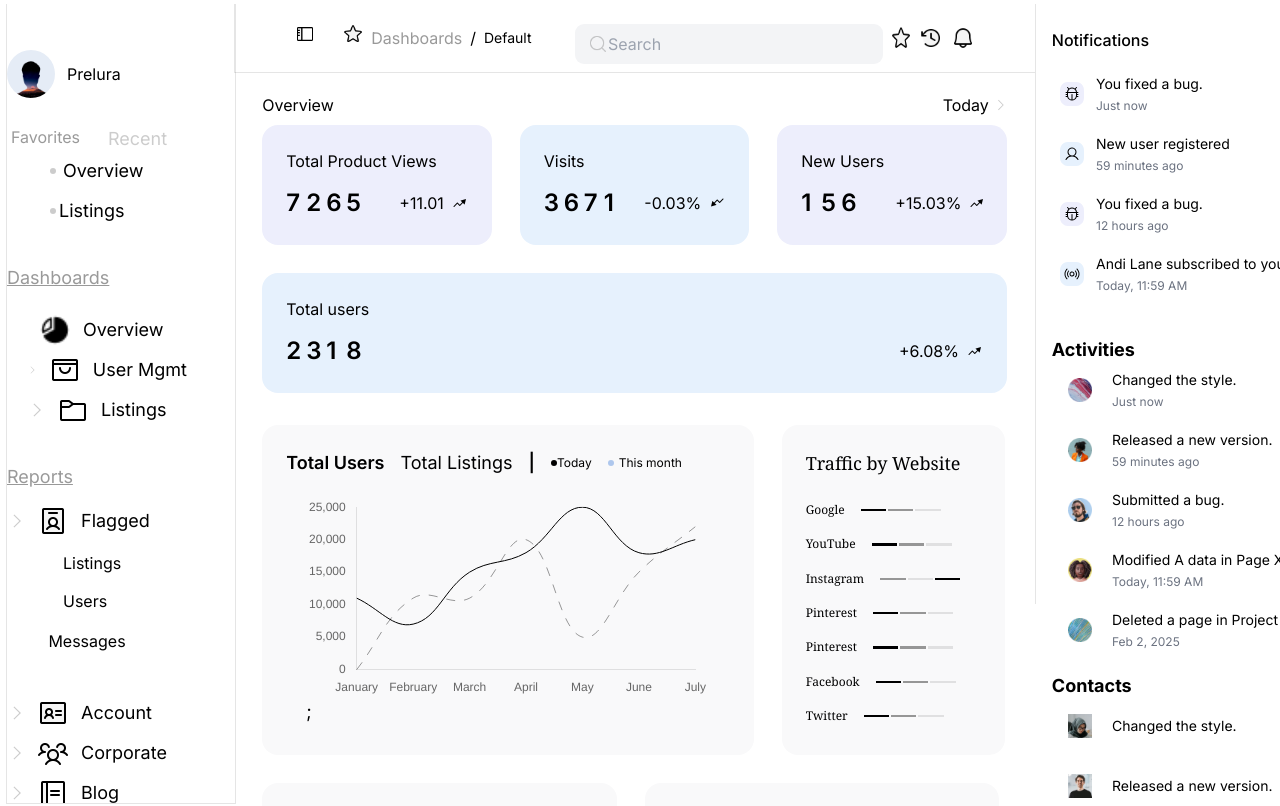
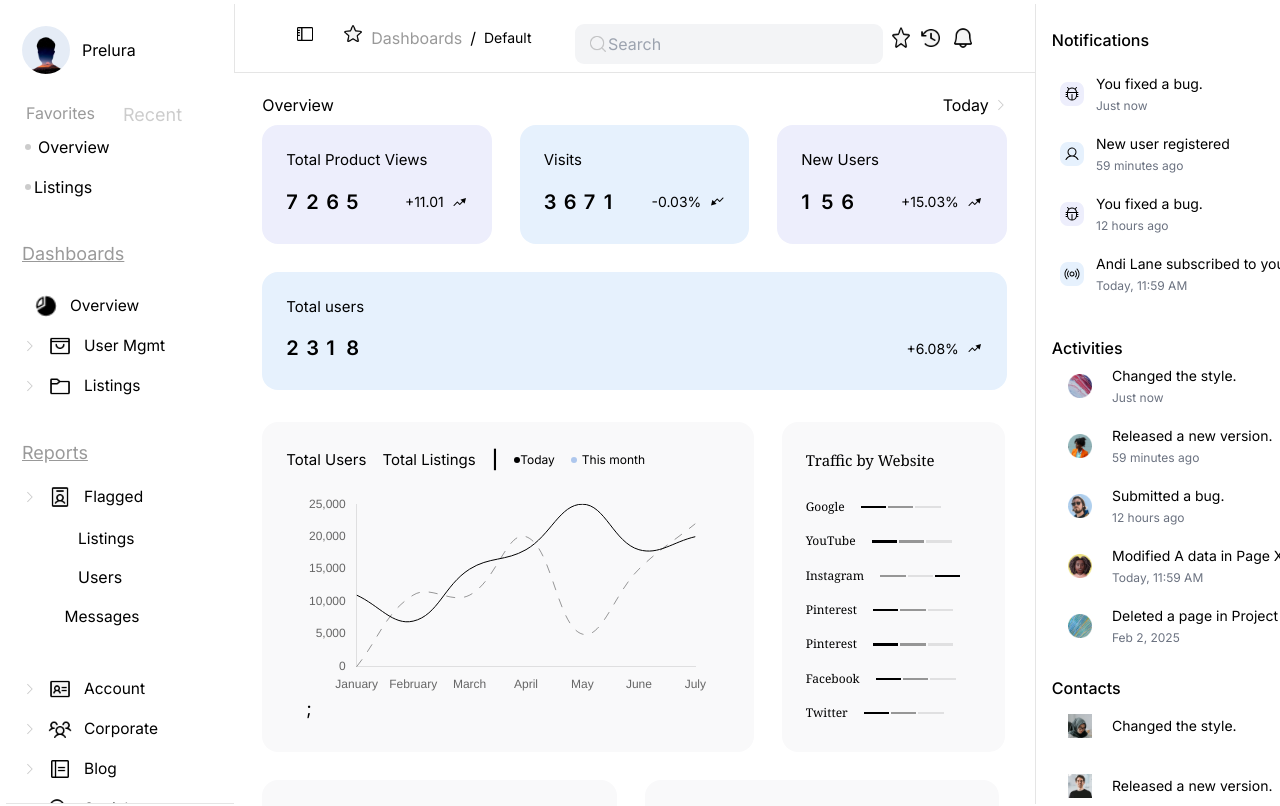
Before and after one commit to dijayst/prelura, a React (Create React App) app: page / in a window 1280 px wide. Shown: the top 806 px of the page. Built offline with nearby package versions, Linux system fonts and the light colour scheme.

Commit message:
inprogress

```diff
--- a/src/App.css
+++ b/src/App.css
@@ -13,7 +13,9 @@ body {
   margin: 0;
   padding: 4px 6px ;
   font-family: "Inter", serif;
-  height: 100vh;
+
+  height: 100%;
+  background-color: white;
 
 }
 
--- a/src/App.js
+++ b/src/App.js
@@ -50,7 +50,9 @@ function App() {
 
 
   return (
-    <div className={`flex h-screen bg-white ${darkMode ? "dark" : ""}`}>
+    <div
+      className={`flex h-screen bg-white min-h-screen ${darkMode ? "dark" : ""}`}
+    >
       <Sidebar isOpen={isOpen} />
       <Content
         isOpen={isOpen}
--- a/src/navbar/Content .js
+++ b/src/navbar/Content .js
@@ -35,7 +35,7 @@ function Content({ isOpen, setIsOpen, toggleDarkMode, darkMode }) {
   return (
     <div
       className="relative flex   flex-grow md:ml-[18%] ml-0  pb-[200px]
-    w-full m-0 p-0   flex-col md:flex-row dark:bg-gray-900 h-[100%] "
+    w-full m-0 p-0   flex-col md:flex-row dark:bg-gray-900  bg-white min-h-screen"
     >
       <div className="md:w-[77%]  w-full ">
         <section className="border border-[#0000001a] border-r-0 border-t-0  flex w-full pr-8 md:pl-8 pl-2 justify-between">
@@ -305,7 +305,8 @@ function Content({ isOpen, setIsOpen, toggleDarkMode, darkMode }) {
                 transition-transform
                 duration-300
                 ease
-                hover:translate-x-2"
+                hover:translate-x-2 font-inter font-normal text-[15px]
+                "
                 >
                   {notification.text}
                 </p>
@@ -314,7 +315,7 @@ function Content({ isOpen, setIsOpen, toggleDarkMode, darkMode }) {
                   justify-between
 "
                 >
-                  <div className="flex font-inter font-semibold text-[24px]">
+                  <div className="flex font-inter font-semibold text-[20px] ">
                     {[
                       notification.Numberofproduct1,
                       notification.Numberofproduct2,
@@ -328,7 +329,7 @@ function Content({ isOpen, setIsOpen, toggleDarkMode, darkMode }) {
                         onMouseLeave={() => handleMouseLeave(cardIdx, digitIdx)}
                       >
                         <span
-                          className={`absolute transition-transform duration-300 ${
+                          className={`absolute transition-transform duration-300  ${
                             hoveredDigits[cardIdx]?.[digitIdx]
                               ? "-translate-y-full opacity-0"
                               : "translate-y-0 opacity-100"
@@ -358,7 +359,7 @@ function Content({ isOpen, setIsOpen, toggleDarkMode, darkMode }) {
                 transition-transform
                 duration-300
                 ease
-                hover:translate-x-2"
+                hover:translate-x-2 font-inter font-normal text-[14px]"
                     >
                       {notification.percentage}
                     </p>
@@ -386,8 +387,12 @@ function Content({ isOpen, setIsOpen, toggleDarkMode, darkMode }) {
 "
               >
                 <div className="flex gap-4 font-semibold ">
-                  <div>Total Users</div>
-                  <div className="font-normal">Total Listings</div>
+                  <div className="font-inter font-normal text-[15px]">
+                    Total Users
+                  </div>
+                  <div className="font-inter font-normal text-[15px]">
+                    Total Listings
+                  </div>
                   <div>|</div>
                   <div className="flex items-center gap-1.25 font-normal text-xs">
                     <div className="rounded-[16px] h-[6px] w-[6px] bg-black"></div>
@@ -405,7 +410,7 @@ function Content({ isOpen, setIsOpen, toggleDarkMode, darkMode }) {
                 className="p-6 md:w-[30%] md:h-[330px] flex  flex-col bg-[#f9f9fa] rounded-[16px] font-serif text-lg font-normal  w-full !important  gap-4
 "
               >
-                <p className="md:transition-transform md:duration-300 md:ease group md:hover:translate-x-[10px]">
+                <p className="md:transition-transform md:duration-300 md:ease group md:hover:translate-x-[10px] font-inter font-normal text-[15px]">
                   Traffic by Website
                 </p>
                 <div className="md:transition-transform md:duration-300 md:ease md:text-xs md:font-normal group md:hover:translate-x-[10px]">
@@ -498,7 +503,7 @@ w-[full]"
                 className="font-serif md:w-[47.6%] md:h-[280px] bg-[#f9f9fa] rounded-[16px] p-6 text-lg font-semibold
 "
               >
-                <h2 className="md:transition-transform md:duration-300 md:ease ">
+                <h2 className="md:transition-transform md:duration-300 md:ease font-inter font-normal text-[15px] ">
                   Traffic by Location
                 </h2>
                 <Piechart />
--- a/src/navbar/Notification.js
+++ b/src/navbar/Notification.js
@@ -3,7 +3,7 @@ import { Activities, Contacts, notifications } from "./Data";
 
 function Notification() {
   return (
-    <div className="md:w-[21.3%] w-full   border border-[#0000001a] border-l-1 border-t-0 h-[100%] border-r-0 border-b-0 pl-4">
+    <div className="md:w-[21.3%] w-full   border border-[#0000001a] border-l-1 border-t-0  border-r-0 border-b-0 pl-4 bg-white  min-h-screen">
       <div className=" md:space-y-4  mb-9">
         <div>
           <h1 className="font-[500] text-[16px] font-inter mt-6 ">
@@ -30,8 +30,10 @@ function Notification() {
         </div>
       </div>
       <div className=" mb-4 ">
-        <div >
-          <h1 className="font-bold text-lg">Activities</h1>
+        <div>
+          <h1 className="font-[500] text-[16px] font-inter mt-6 ">
+            Activities
+          </h1>
         </div>
         <div className="flex flex-col gap-2 ">
           {Activities.map((notification, index) => (
@@ -56,8 +58,8 @@ function Notification() {
       </div>
 
       <div>
-        <div >
-          <h1 className="font-bold text-lg">Contacts</h1>
+        <div>
+          <h1 className="font-[500] text-[16px] font-inter mt-6 ">Contacts</h1>
         </div>
         <div className="flex flex-col gap-2">
           {Contacts.map((notification, index) => (
--- a/src/navbar/Sidebar.js
+++ b/src/navbar/Sidebar.js
@@ -7,13 +7,13 @@ const Sidebar = ({ isOpen, setisOpen }) => {
 
 
   return (
-    <div className="flex">
+    <div className="flex min-h-screen">
       {/*desktop*/}
-      <div className=" hidden md:flex flex-col w-[18%] h-screen   space-y-4 fixed border border-[#0000001a] border-r-1 border-t-0 overflow-y-auto scrollbar-hide ">
+      <div className=" hidden md:flex flex-col w-[18%] h-screen   space-y-4 fixed border border-[#0000001a] border-r-1 border-l-0 border-t-0 overflow-y-auto scrollbar-hide px-4">
         <section
-          className=" md:flex md:flex-col md:justify-center
+          className=" md:flex md:flex-col
 
-          left-0 top-0 w-full h-auto mt-6"
+          left-0 top-0 w-full h-auto "
         >
           <div className="flex md:items-center gap-3 py-[1.4rem] ">
             <img
@@ -43,11 +43,11 @@ const Sidebar = ({ isOpen, setisOpen }) => {
               </span>
             </div>
             <div>
-              <div className="md:font-inter md:text-lg md:font-normal md:h-9 md:w-[180px] md:flex md:gap-1 md:items-center md:cursor-pointer md:mt-1  md:transition md:duration-300 md:ease-in-out  md:hover:bg-hover md:hover:translate-x-1 py-2 px-10">
+              <div className="font-inter text-[16px] font-normal md:h-9 md:w-[180px] md:flex md:gap-1 items-center md:cursor-pointer md:mt-1  md:transition md:duration-300 md:ease-in-out  md:hover:bg-hover md:hover:translate-x-1 py-2 ">
                 <GoDotFill className="md:text-[rgba(0,0,0,0.2)] md:text-xs " />
                 <span>Overview</span>
               </div>
-              <div className="md:flex md:items-center md:text-lg md:font-normal md:font-inter md:h-9 md:w-45 md:cursor-pointer md:transition md:duration-300 md:ease-in-out md:mt-1 md:hover:bg-hover md:hover:translate-x-1 py-2 px-10">
+              <div className="flex items-center md:text-[16px] font-normal font-inter h-9 md:w-45 md:cursor-pointer md:transition md:duration-300 md:ease-in-out md:mt-1 md:hover:bg-hover md:hover:translate-x-1 py-2 ">
                 <GoDotFill className="md:text-[rgba(0,0,0,0.2)] md:text-xs " />
                 <span>Listings</span>
               </div>
@@ -62,31 +62,31 @@ const Sidebar = ({ isOpen, setisOpen }) => {
           <h3 className=" md:mt-[23px] md:mr-[4px] md:mb-[4px]  md:w-[180px] md:h-[28px] md:text-lg md:font-normal md:font-inter md:leading-[20px] md:underline md:decoration-skip-none md:text-[rgba(0,0,0,0.4)]">
             Dashboards
           </h3>
-          <div className="flex flex-col pl-5">
-            <div className="md:flex md:items-center md:gap-3 md:cursor-pointer md:transition md:duration-300 md:ease-in-out md:mt-1 md:text-lg md:font-normal md:font-inter md:h-9 md:w-[40px] md:hover:bg-[rgba(0,0,0,0.04)] md:hover:rounded md:hover:translate-x-1">
+          <div className="flex flex-col ">
+            <div className="md:flex md:items-center md:gap-3 md:cursor-pointer md:transition md:duration-300 md:ease-in-out md:mt-1 text-[15.5px] font-normal font-inter md:h-9 md:w-[40px] md:hover:bg-[rgba(0,0,0,0.04)] md:hover:rounded md:hover:translate-x-1">
               <GoDotFill className=" md:text-[rgba(0,0,0,0.2)] md:text-lg md:font-inter md:hover:text-black" />
               <img
                 src="../Image/overview.png"
                 alt="overview"
-                className="w-8 h-8"
+                className="w-6 h-6"
               />
               <span>Overview</span>
             </div>
-            <div className="md:flex md:items-center md:gap-3 md:cursor-pointer md:transition md:duration-300 md:ease-in-out md:mt-1 md:text-lg md:font-normal md:font-inter md:h-9 md:w-40 md:hover:bg-[rgba(0,0,0,0.04)] md:hover:rounded md:hover:translate-x-1 ">
-              <LiaAngleRightSolid className=" md:text-[rgba(0,0,0,0.2)] md:text-lg font-inter md:hover:text-black" />
+            <div className="md:flex md:items-center md:gap-3 md:cursor-pointer md:transition md:duration-300 md:ease-in-out mt-1 text-[15.5px] font-normal font-inter md:h-9 md:w-40 md:hover:bg-[rgba(0,0,0,0.04)] md:hover:rounded md:hover:translate-x-1 ">
+              <LiaAngleRightSolid className=" md:text-[rgba(0,0,0,0.2)] text-sm font-inter md:hover:text-black" />
               <img
                 src="../Image/usermanagem.png"
                 alt="usermanagem"
-                className="w-8 h-8"
+                className="w-6 h-6"
               />
               <span className="whitespace-nowrap">User Mgmt</span>
             </div>
-            <div className="md:flex md:items-center md:gap-3 md:cursor-pointer md:transition md:duration-300 md:ease-in-out md:mt-1 md:text-lg md:font-normal md:font-inter md:h-9 md:w-40 md:hover:bg-[rgba(0,0,0,0.04)] md:hover:rounded md:hover:translate-x-1 ">
-              <LiaAngleRightSolid className=" md:text-[rgba(0,0,0,0.2)] md:text-lg md:font-inter md:hover:text-black" />
+            <div className="md:flex md:items-center md:gap-3 md:cursor-pointer md:transition md:duration-300 md:ease-in-out md:mt-1 text-[15.5px] font-normal font-inter md:h-9 md:w-40 md:hover:bg-[rgba(0,0,0,0.04)] md:hover:rounded md:hover:translate-x-1 ">
+              <LiaAngleRightSolid className=" md:text-[rgba(0,0,0,0.2)] text-sm md:font-inter md:hover:text-black" />
               <img
                 src="../Image/listing.png"
                 alt="listing"
-                className="w-8 h-8"
+                className="w-6 h-6"
               />
               <span>Listings</span>
             </div>
@@ -102,19 +102,19 @@ const Sidebar = ({ isOpen, setisOpen }) => {
             Reports
           </h3>
           <div>
-            <div className="md:flex md:items-center md:gap-3 md:cursor-pointer md:transition md:duration-300 md:ease-in-out md:mt-1 md:text-lg md:font-normal md:font-inter md:h-9 md:w-40 md:hover:bg-[rgba(0,0,0,0.04)] md:hover:rounded md:hover:translate-x-1 ">
-              <LiaAngleRightSolid className=" md:text-[rgba(0,0,0,0.2)] md:text-lg md:font-inter md:hover:text-black" />
+            <div className="md:flex md:items-center md:gap-3 md:cursor-pointer md:transition md:duration-300 md:ease-in-out md:mt-1 text-[15.5px] font-normal font-inter md:h-9 md:w-40 md:hover:bg-[rgba(0,0,0,0.04)] md:hover:rounded md:hover:translate-x-1 ">
+              <LiaAngleRightSolid className=" md:text-[rgba(0,0,0,0.2)] text-sm md:font-inter md:hover:text-black" />
               <img
                 src="../Image/IdentificationBadge.png"
                 alt="IdentificationBadge"
-                className="w-8 h-8"
+                className="w-6 h-6"
               />
               <span>Flagged</span>
             </div>
             <div className="">
               <div
                 className="
-              md:flex  md:gap-1 md:cursor-pointer md:transition md:duration-300 md:ease-in-out md:mt-1 md:h-9 md:w-40 md:hover:bg-[rgba(0,0,0,0.04)] md:hover:rounded md:hover:h-9 md:hover:w-45 md:rounded-t-3xl mr-28
+              md:flex  md:gap-1 md:cursor-pointer md:transition md:duration-300 md:ease-in-out md:mt-1 md:h-9 md:w-40 md:hover:bg-[rgba(0,0,0,0.04)] md:hover:rounded md:hover:h-9 md:hover:w-45 md:rounded-t-3xl mr-28 text-[15.5px] font-normal font-inter
 "
               >
                 <span className="py-2 px-14">Listings</span>
@@ -125,34 +125,34 @@ const Sidebar = ({ isOpen, setisOpen }) => {
               >
                 <span className="py-2 px-10">Users</span>
               </div>
-              <div className=" md:flex md:items-center md:gap-3 md:cursor-pointer md:transition md:duration-300 md:ease-in-out md:mt-1 md:h-9 md:w-40 md:hover:bg-[rgba(0,0,0,0.04)] md:hover:rounded md:hover:h-9 md:hover:w-45 md:rounded-t-3xl md:justify-center">
+              <div className=" md:flex md:items-center md:gap-3 md:cursor-pointer md:transition md:duration-300 md:ease-in-out md:mt-1 md:h-9 md:w-40 md:hover:bg-[rgba(0,0,0,0.04)] md:hover:rounded md:hover:h-9 md:hover:w-45 md:rounded-t-3xl md:justify-center text-[15.5px] font-normal font-inter">
                 <span className="md:py-2 md:px-0">Messages</span>
               </div>
             </div>
           </div>
           <div className="mt-8">
-            <div className="md:flex md:items-center md:gap-3 md:cursor-pointer md:transition md:duration-300 md:ease-in-out md:mt-1 md:text-lg md:font-normal md:font-inter md:h-9 md:w-40 md:hover:bg-[rgba(0,0,0,0.04)] md:hover:rounded md:hover:translate-x-1">
-              <LiaAngleRightSolid className="  md:text-[rgba(0,0,0,0.2)] md:text-lg md:font-inter md:hover:text-black" />
-              <img src="../Image/acct.png" alt="acct" className="w-8 h-8" />
+            <div className="md:flex md:items-center md:gap-3 md:cursor-pointer md:transition md:duration-300 md:ease-in-out md:mt-1 text-[15.5px] font-normal font-inter md:h-9 md:w-40 md:hover:bg-[rgba(0,0,0,0.04)] md:hover:rounded md:hover:translate-x-1">
+              <LiaAngleRightSolid className="  md:text-[rgba(0,0,0,0.2)] text-sm md:font-inter md:hover:text-black" />
+              <img src="../Image/acct.png" alt="acct" className="w-6 h-6" />
               <span className="md:py-2 md:pl-0 md:pr-0">Account</span>
             </div>
-            <div className="md:flex md:items-center md:gap-3 md:cursor-pointer md:transition md:duration-300 md:ease-in-out md:mt-1 md:text-lg md:font-normal md:font-inter md:h-9 md:w-40 md:hover:bg-[rgba(0,0,0,0.04)] md:hover:rounded md:hover:translate-x-1 ">
-              <LiaAngleRightSolid className="md:text-[rgba(0,0,0,0.2)] md:text-lg md:font-inter md:hover:text-black" />
+            <div className="md:flex md:items-center md:gap-3 md:cursor-pointer md:transition md:duration-300 md:ease-in-out md:mt-1 text-[15.5px] font-normal font-inter md:h-9 md:w-40 md:hover:bg-[rgba(0,0,0,0.04)] md:hover:rounded md:hover:translate-x-1 ">
+              <LiaAngleRightSolid className="md:text-[rgba(0,0,0,0.2)] text-sm md:font-inter md:hover:text-black" />
               <img
                 src="../Image/cooperate.png"
                 alt="cooperate"
-                className="w-8 h-8"
+                className="w-6 h-6"
               />
               <span className="md:py-2 md:pl-0 md:pr-0">Corporate</span>
             </div>
-            <div className="md:flex md:items-center md:gap-3 md:cursor-pointer md:transition md:duration-300 md:ease-in-out md:mt-1 md:text-lg md:font-normal md:font-inter md:h-9 md:w-40 md:hover:bg-[rgba(0,0,0,0.04)] md:hover:rounded md:hover:translate-x-1 ">
-              <LiaAngleRightSolid className="  md:text-[rgba(0,0,0,0.2)] md:text-lg md:font-inter md:hover:text-black" />
-              <img src="../Image/blog.png" alt="blog" className="w-8 h-8" />
+            <div className="md:flex md:items-center md:gap-3 md:cursor-pointer md:transition md:duration-300 md:ease-in-out md:mt-1 text-[15.5px] font-normal font-inter md:h-9 md:w-40 md:hover:bg-[rgba(0,0,0,0.04)] md:hover:rounded md:hover:translate-x-1 ">
+              <LiaAngleRightSolid className="  md:text-[rgba(0,0,0,0.2)] text-sm md:font-inter md:hover:text-black" />
+              <img src="../Image/blog.png" alt="blog" className="w-6 h-6" />
               <span className="md:py-2 md:pl-0 md:pr-10">Blog</span>
             </div>
-            <div className="md:flex md:items-center md:gap-3 md:cursor-pointer md:transition md:duration-300 md:ease-in-out md:mt-1 md:text-lg md:font-normal md:font-inter md:h-9 md:w-40 md:hover:bg-[rgba(0,0,0,0.04)] md:hover:rounded md:hover:translate-x-1 ">
-              <LiaAngleRightSolid className="  md:text-[rgba(0,0,0,0.2)] md:text-lg md:font-inter md:hover:text-black" />
-              <img src="../Image/social.png" alt="social" className="w-8 h-8" />
+            <div className="md:flex md:items-center md:gap-3 md:cursor-pointer md:transition md:duration-300 md:ease-in-out md:mt-1 text-[15.5px] font-normal font-inter md:h-9 md:w-40 md:hover:bg-[rgba(0,0,0,0.04)] md:hover:rounded md:hover:translate-x-1 ">
+              <LiaAngleRightSolid className="  md:text-[rgba(0,0,0,0.2)] text-sm md:font-inter md:hover:text-black" />
+              <img src="../Image/social.png" alt="social" className="w-6 h-6" />
               <span className="md:py-2 md:pl-0 md:pr-10">Social</span>
             </div>
           </div>
@@ -161,7 +161,7 @@ const Sidebar = ({ isOpen, setisOpen }) => {
           <img
             src="../Image/Group 15 1.png"
             alt="Prelura"
-            className="md:w-9 md:h-9"
+            className="w-6 h-6"
           />
           <div>
             <p>Prelura 2025</p>
--- a/tailwind.config.js
+++ b/tailwind.config.js
@@ -5,7 +5,11 @@ module.exports = {
   ],
   darkMode: "class",
   theme: {
-    extend: {},
+    extend: {
+      height: {
+        "screen-90": "10240vh", // Custom height for responsiveness
+      },
+    },
   },
   plugins: [],
 };
```
